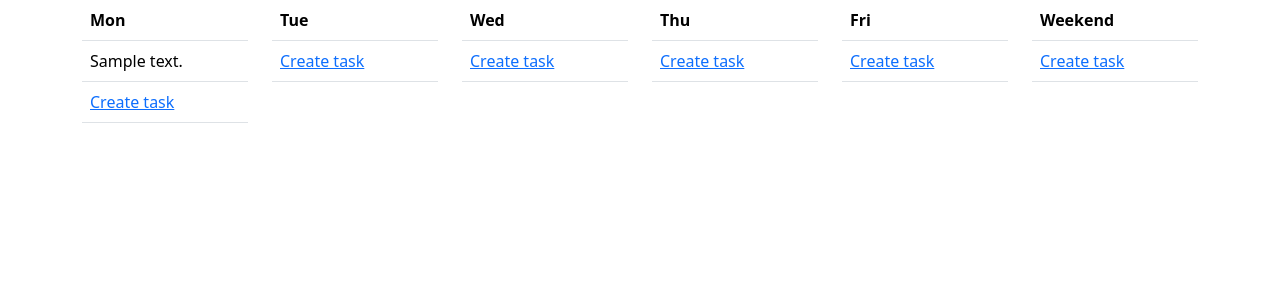
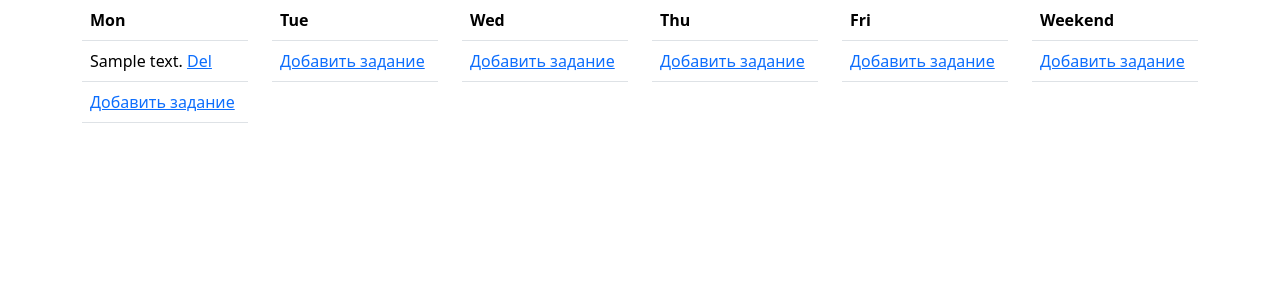
Before and after one commit to MSFirsov/web_tasklist, a Flask app: page / in a window 1280 px wide. Shown: the part 56-356 px from the top of the page. Run offline with Flask 3, Linux system fonts and the light colour scheme; a user stored in the database is signed in; tables that the repository leaves empty hold one stand-in row (values such as "Sample post").

Commit message:
Добавлена возможность удаления задания (#3)

```diff
--- a/webapp/task/views.py
+++ b/webapp/task/views.py
@@ -21,7 +21,7 @@ def index():
 @blueprint.route('/create_task/<num_week_day>')
 def create_task(num_week_day):
 
-    title = 'Создание задачи'
+    title = 'Создание задания'
     task_form = CreateTaskForm(num_week_day=num_week_day)
     return render_template('task/create_task.html', page_title=title, task_form=task_form)
 
@@ -40,3 +40,12 @@ def process_create():
             for error in errors:
                 flash(f'Ошибка в заполнении поля "{getattr(form, field).label.text}": - {error}')
     return redirect(request.referrer)
+
+
+@blueprint.route('/process_delete/<task_id>')
+def del_task(task_id):
+    task = Task.query.filter_by(id=task_id).one_or_none()
+    db.session.delete(task)
+    db.session.commit()
+    flash('Задание удалено')
+    return redirect(url_for('task.index'))
--- a/webapp/templates/task/index.html
+++ b/webapp/templates/task/index.html
@@ -18,14 +18,14 @@
                     {% if task.num_week_day == 1 %}
                         <tr>
                           <td>
-                            {{ task.text }}
+                            {{ task.text }} <a href="{{ url_for('task.del_task', task_id=task.id) }}">Del</a>
                           </td>
                         </tr>
                     {% endif %}
                 {% endfor %}
                 <tr>
                   <td>
-                    <a href="{{ url_for('task.create_task', num_week_day='1') }}" class="text" >Create task</a>
+                    <a href="{{ url_for('task.create_task', num_week_day=1) }}" class="text" >Добавить задание</a>
                   </td>
                 </tr>
               </tbody>
@@ -45,14 +45,14 @@
                     {% if task.num_week_day == 2 %}
                         <tr>
                           <td>
-                            {{ task.text }}
+                            {{ task.text }} <a href="{{ url_for('task.del_task', task_id=task.id) }}">Del</a>
                           </td>
                         </tr>
                     {% endif %}
                 {% endfor %}
                 <tr>
                   <td>
-                      <a href="{{ url_for('task.create_task', num_week_day='2') }}" class="text" >Create task</a>
+                      <a href="{{ url_for('task.create_task', num_week_day=2) }}" class="text" >Добавить задание</a>
                   </td>
                 </tr>
               </tbody>
@@ -70,13 +70,13 @@
                     {% if task.num_week_day == 3 %}
                         <tr>
                           <td>
-                            {{ task.text }}
+                            {{ task.text }} <a href="{{ url_for('task.del_task', task_id=task.id) }}">Del</a>
                           </td>
                         </tr>
                     {% endif %}
                 {% endfor %}
                 <tr><td>
-                    <a href="{{ url_for('task.create_task', num_week_day='3') }}" class="text" >Create task</a>
+                    <a href="{{ url_for('task.create_task', num_week_day=3) }}" class="text" >Добавить задание</a>
                 </td></tr>
               </tbody>
             </table>
@@ -93,13 +93,13 @@
                     {% if task.num_week_day == 4 %}
                         <tr>
                           <td>
-                            {{ task.text }}
+                            {{ task.text }} <a href="{{ url_for('task.del_task', task_id=task.id) }}">Del</a>
                           </td>
                         </tr>
                     {% endif %}
                 {% endfor %}
                 <tr><td>
-                    <a href="{{ url_for('task.create_task', num_week_day='4') }}" class="text" >Create task</a>
+                    <a href="{{ url_for('task.create_task', num_week_day=4) }}" class="text" >Добавить задание</a>
                 </td></tr>
               </tbody>
             </table>
@@ -116,13 +116,13 @@
                     {% if task.num_week_day == 5 %}
                         <tr>
                           <td>
-                            {{ task.text }}
+                            {{ task.text }} <a href="{{ url_for('task.del_task', task_id=task.id) }}">Del</a>
                           </td>
                         </tr>
                     {% endif %}
                 {% endfor %}
                 <tr><td>
-                    <a href="{{ url_for('task.create_task', num_week_day='5') }}" class="text" >Create task</a>
+                    <a href="{{ url_for('task.create_task', num_week_day=5) }}" class="text" >Добавить задание</a>
                 </td></tr>
               </tbody>
             </table>
@@ -139,13 +139,13 @@
                     {% if task.num_week_day == 6 %}
                         <tr>
                           <td>
-                            {{ task.text }}
+                            {{ task.text }} <a href="{{ url_for('task.process_delete', task_id=task.id) }}">Del</a>
                           </td>
                         </tr>
                     {% endif %}
                 {% endfor %}
                 <tr><td>
-                    <a href="{{ url_for('task.create_task', num_week_day='6') }}" class="text" >Create task</a>
+                    <a href="{{ url_for('task.create_task', num_week_day=6) }}" class="text" >Добавить задание</a>
                 </td></tr>
               </tbody>
             </table>
```
